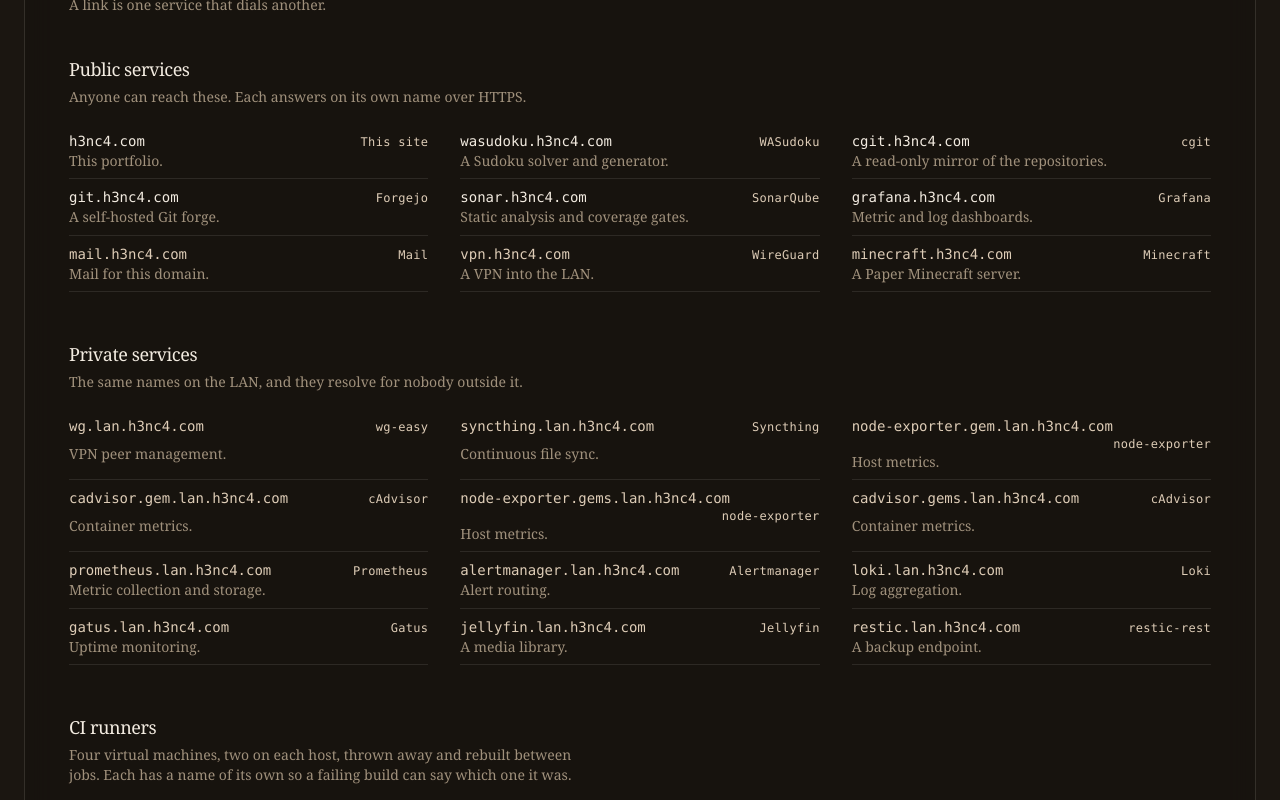
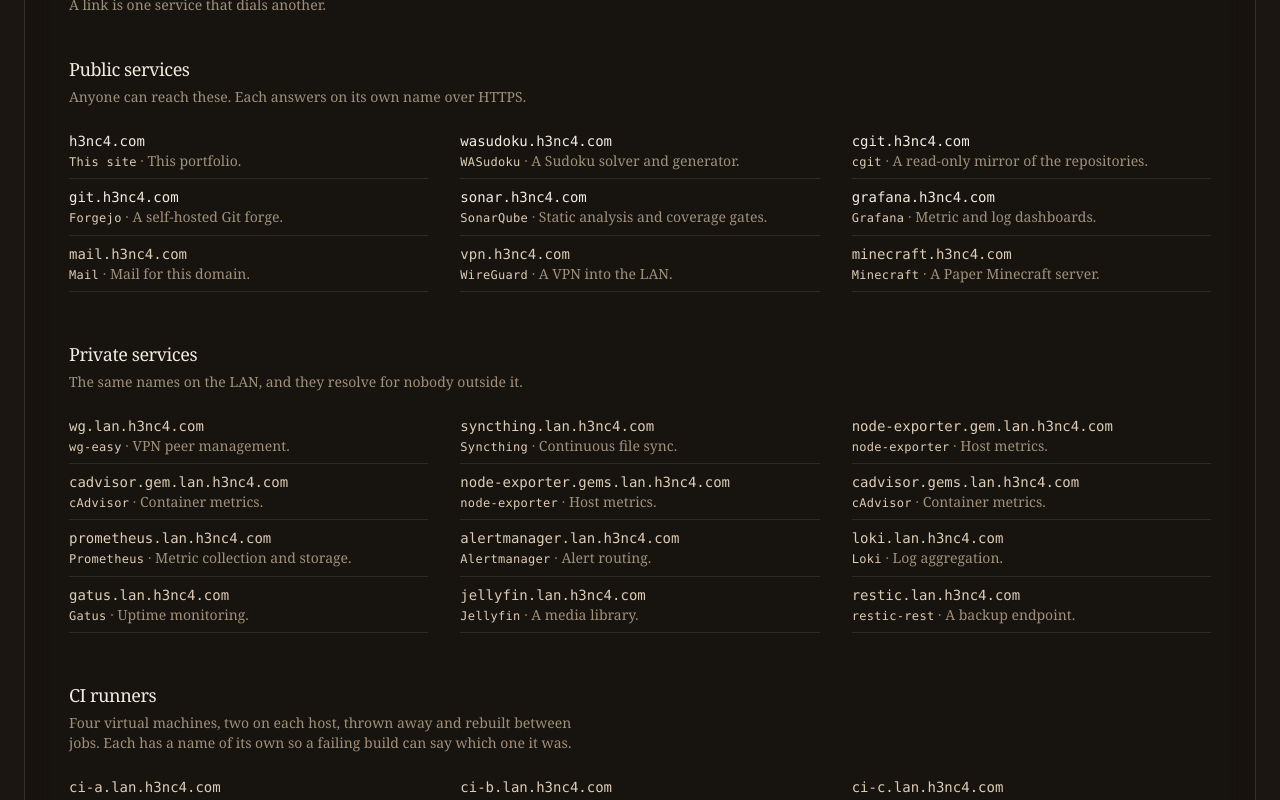
Before and after one commit to h3nc4/portfolio, a React (Vite) app: page / in a window 1280 px wide. Shown: the part 3960-4760 px from the top of the page. Built offline with nearby package versions, Linux system fonts and the light colour scheme.

Commit message:
put the label under the hostname

```diff
--- a/src/components/infra/HostList.tsx
+++ b/src/components/infra/HostList.tsx
@@ -20,19 +20,22 @@
  * name is not, since a visitor's request would go nowhere.
  */
 
-const ROW = 'flex flex-wrap items-baseline gap-x-2 border-b border-dawn-cream/10 py-2'
+const ROW = 'block border-b border-dawn-cream/10 py-2'
 
-/** What answers the hostname, and one sentence on what it does. */
+/*
+ * What answers the hostname, and one sentence on what it does, on the line below it.
+ * A right-aligned label shared the hostname's line until the longest names outgrew a
+ * column, at which point it wrapped onto a line of its own and read as a third field.
+ */
 function Detail({ site }: Readonly<{ site: Site }>) {
   return (
-    <>
-      <span className="text-dawn-sand ml-auto font-mono text-xs tracking-wide">
-        {site.serves}
+    <span className="block text-sm leading-snug font-light">
+      <span className="text-dawn-sand font-mono text-xs tracking-wide">{site.serves}</span>
+      <span aria-hidden="true" className="text-dawn-stone">
+        {' · '}
       </span>
-      <span className="text-dawn-taupe w-full text-sm leading-snug font-light">
-        {site.about}
-      </span>
-    </>
+      <span className="text-dawn-taupe">{site.about}</span>
+    </span>
   )
 }
 
@@ -40,7 +43,7 @@
   return (
     <ul
       data-testid={`hosts-${reach}`}
-      className="grid gap-x-8 gap-y-0 sm:grid-cols-2 lg:grid-cols-3"
+      className="grid gap-x-8 gap-y-0 sm:grid-cols-2 xl:grid-cols-3"
     >
       {sitesReaching(reach).map((site) =>
         isBrowsable(site) ? (
@@ -51,7 +54,7 @@
               rel="noopener noreferrer"
               className={`group hover:border-dawn-accent ${ROW} no-underline`}
             >
-              <span className="text-dawn-cream group-hover:text-dawn-accent-hi font-mono text-sm">
+              <span className="text-dawn-cream group-hover:text-dawn-accent-hi block font-mono text-sm [overflow-wrap:anywhere]">
                 {site.host}
               </span>
               <Detail site={site} />
@@ -59,7 +62,9 @@
           </li>
         ) : (
           <li key={site.host} className={ROW}>
-            <span className="text-dawn-sand font-mono text-sm">{site.host}</span>
+            <span className="text-dawn-sand block font-mono text-sm [overflow-wrap:anywhere]">
+              {site.host}
+            </span>
             <Detail site={site} />
           </li>
         ),
```
